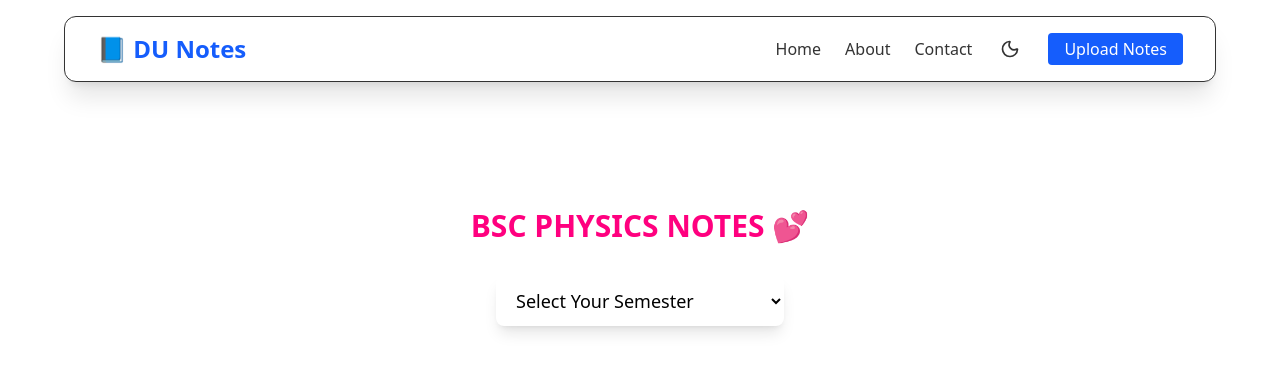
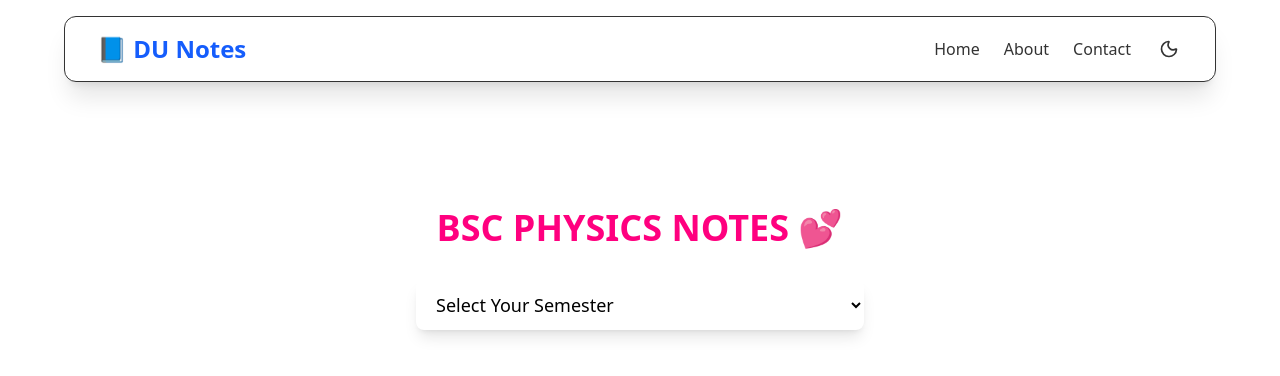
Before and after one commit to Ahmadrazakhan-786/DU-NOTES, a React (Vite) app in the folder DU-NOTES/: page / in a window 1280 px wide. Shown: the top 376 px of the page. Built offline with nearby package versions, Linux system fonts and the light colour scheme.

Commit message:
fixing navbar

```diff
--- a/DU-NOTES/src/components/Navbar.jsx
+++ b/DU-NOTES/src/components/Navbar.jsx
@@ -1,23 +1,26 @@
-import React from "react";
+import React, { useState } from "react";
 import { Link } from "react-router-dom";
-import { Sun, Moon } from "lucide-react";
+import { Sun, Moon, Menu, X } from "lucide-react";
 
 const Navbar = ({ dark, setDark }) => {
+  const [menuOpen, setMenuOpen] = useState(false);
+
   return (
-    <nav
-      className={`fixed top-4 left-1/2 -translate-x-1/2 z-50 w-[90%] max-w-7xl
-      rounded-xl px-8 py-4 shadow-xl border
-      ${dark ? "bg-[#2c2c2c] text-white" : "bg-white text-[#333]"}
-      transition-all duration-300`}
-    >
-      <div className="flex justify-between items-center">
-        {/* Left: DU Notes */}
+    <>
+      {/* Navbar container */}
+      <nav
+        className={`fixed top-4 left-1/2 -translate-x-1/2 z-50 w-[90%] max-w-7xl
+        rounded-xl px-8 py-4 shadow-xl border flex justify-between items-center
+        ${dark ? "bg-[#2c2c2c] text-white" : "bg-white text-[#333]"}
+        transition-all duration-300`}
+      >
+        {/* Left: Logo */}
         <div className="text-2xl font-bold text-blue-600">
-          <Link to="/"> 📘 DU Notes</Link>
+          <Link to="/">📘 DU Notes</Link>
         </div>
 
-        {/* Right: Navigation Links */}
-        <div className="flex items-center space-x-6">
+        {/* Desktop nav links */}
+        <div className="hidden md:flex items-center space-x-6">
           <Link
             to="/"
             className="hover:text-blue-500 hover:underline underline-offset-4 transition duration-200"
@@ -37,7 +40,7 @@ const Navbar = ({ dark, setDark }) => {
             Contact
           </Link>
 
-          {/* Toggle Theme Button */}
+          {/* Toggle Theme */}
           <button
             onClick={() => setDark(!dark)}
             className="p-1 rounded-full hover:bg-gray-200 dark:hover:bg-gray-700 transition"
@@ -45,13 +48,48 @@ const Navbar = ({ dark, setDark }) => {
             {dark ? <Sun size={20} /> : <Moon size={20} />}
           </button>
 
-          {/* Login Button */}
-          <button className="px-4 py-1 rounded bg-blue-600 text-white hover:bg-blue-700 transition duration-200">
-            Upload Notes
+          {/* Upload Button */}
+
+        </div>
+
+        {/* Mobile menu icon */}
+        <button
+          onClick={() => setMenuOpen(!menuOpen)}
+          className="md:hidden focus:outline-none"
+        >
+          {menuOpen ? <X size={26} /> : <Menu size={26} />}
+        </button>
+      </nav>
+
+      {/* Mobile fullscreen menu */}
+      {menuOpen && (
+        <div
+          className={`fixed top-0 left-0 w-full h-full z-40
+          flex flex-col items-center justify-center space-y-8 text-2xl
+          ${dark ? "bg-[#2c2c2c] text-white" : "bg-white text-black"}`}
+        >
+          <Link to="/" onClick={() => setMenuOpen(false)}>
+            Home
+          </Link>
+          <Link to="/about" onClick={() => setMenuOpen(false)}>
+            About
+          </Link>
+          <Link to="/contact" onClick={() => setMenuOpen(false)}>
+            Contact
+          </Link>
+          <button
+            onClick={() => {
+              setDark(!dark);
+              setMenuOpen(false);
+            }}
+            className="p-2 rounded-full border"
+          >
+            {dark ? <Sun size={24} /> : <Moon size={24} />}
           </button>
+
         </div>
-      </div>
-    </nav>
+      )}
+    </>
   );
 };
 
--- a/DU-NOTES/src/pages/Home.jsx
+++ b/DU-NOTES/src/pages/Home.jsx
@@ -38,28 +38,32 @@ const Home = () => {
   };
 
   return (
-    <div className="min-h-screen flex flex-col items-center justify-start pt-20 space-y-8">
-      <h1 className="text-3xl font-bold text-[#FF007F] text-center">
+    <div className="min-h-screen flex flex-col items-center justify-start pt-20 px-4 space-y-8">
+      <h1 className="text-3xl md:text-4xl font-bold text-[#FF007F] text-center">
         BSC PHYSICS NOTES 💕
       </h1>
 
       {/* Dropdown */}
-      <div className="relative w-72">
+      <div className="relative w-[90%] max-w-md">
         <select
           value={selectedSemester}
           onChange={(e) => setSelectedSemester(e.target.value)}
           className="w-full px-4 py-3 rounded-lg bg-white text-black shadow-lg text-lg focus:outline-none focus:ring-2 focus:ring-blue-500 dark:bg-[#2c2c2c] dark:text-white dark:shadow-gray-800"
         >
-          <option value="" disabled>Select Your Semester</option>
+          <option value="" disabled>
+            Select Your Semester
+          </option>
           {Object.keys(semesterSubjects).map((sem, idx) => (
-            <option key={idx} value={sem}>{sem}</option>
+            <option key={idx} value={sem}>
+              {sem}
+            </option>
           ))}
         </select>
       </div>
 
       {/* Subject Links */}
       {selectedSemester && (
-        <div className="flex flex-col items-start space-y-4 mt-4 w-72">
+        <div className="flex flex-col items-start space-y-4 mt-4 w-[90%] max-w-md">
           {semesterSubjects[selectedSemester].map((subject, index) => (
             <Link
               to={subject.path}
```
